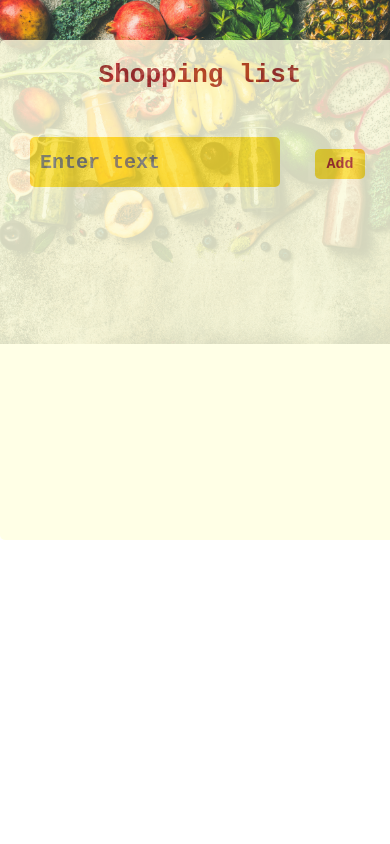
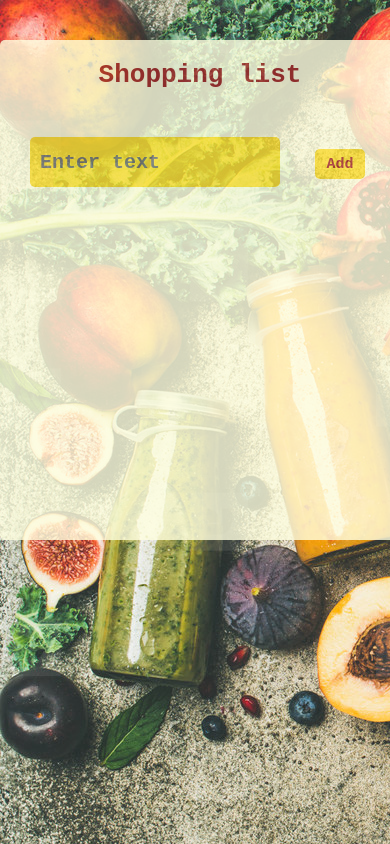
Before and after one commit to IevaLabaii/my-app, a React (Create React App) app: page / in a window 390 px wide. Built offline with nearby package versions, Linux system fonts and the light colour scheme.

Commit message:
Background image update to be responsive

```diff
--- a/src/App.css
+++ b/src/App.css
@@ -44,3 +44,15 @@ body {
   height: 30px;
   width: 50px;
 }
+@media only screen and (max-width: 576px) {
+  body {
+    background-image: url(fruits.jpg);
+    background-size: auto;
+  }
+}
+@media only screen and (max-width: 992px) {
+  body {
+    background-image: url(fruits.jpg);
+    background-size: auto;
+  }
+}
```
